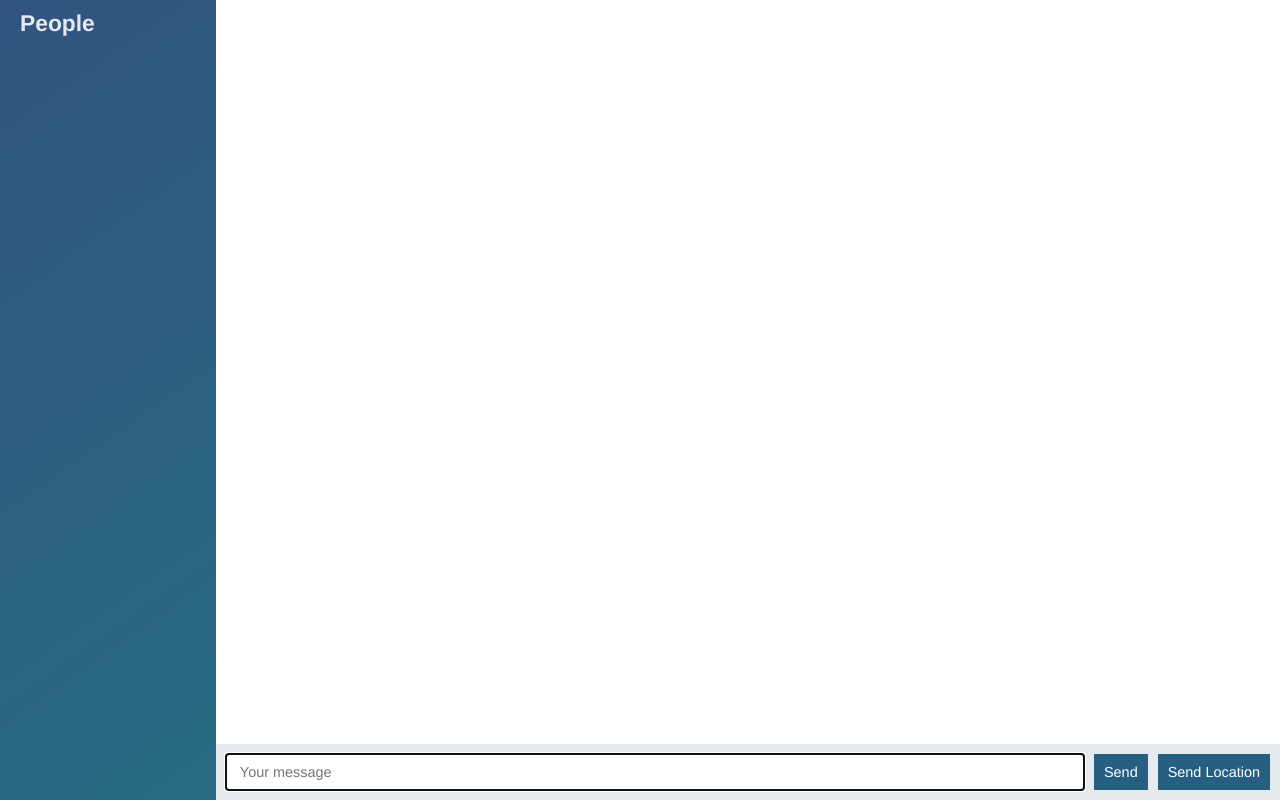
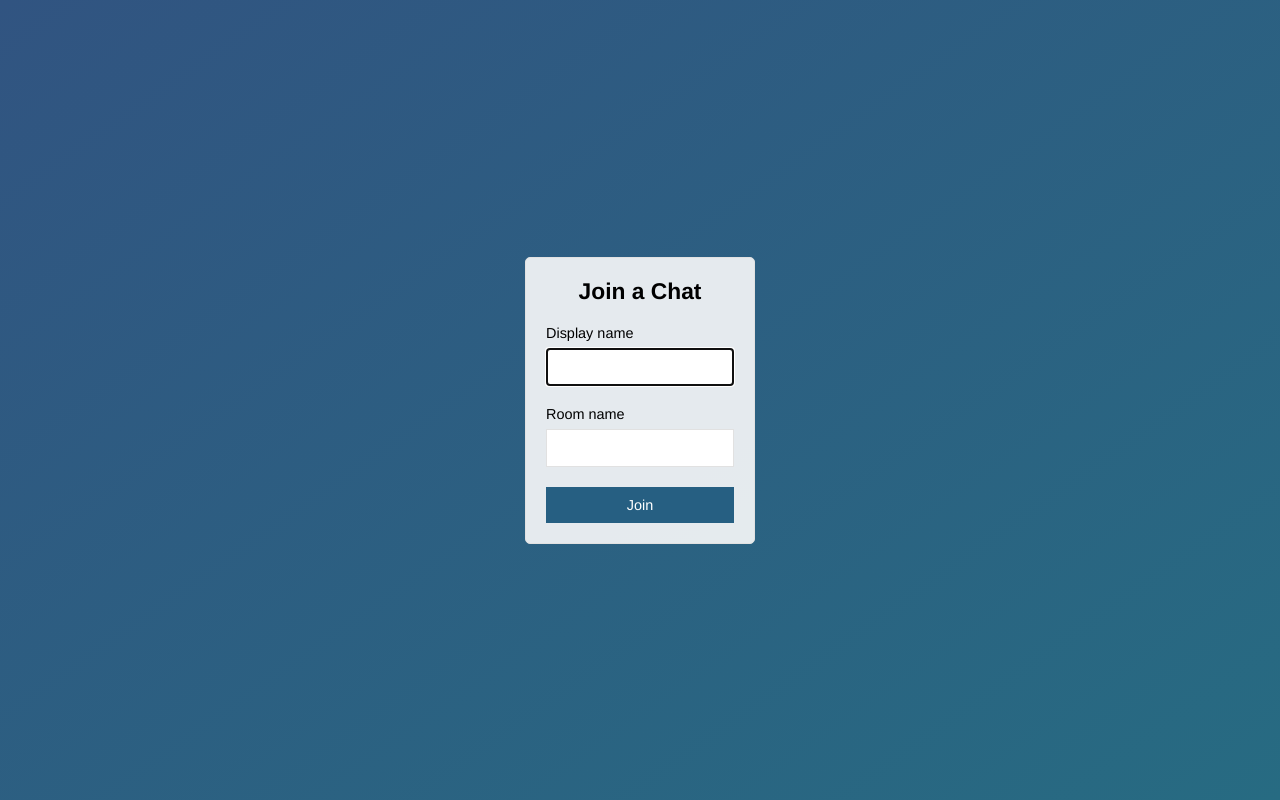
Before and after one commit to ltc2202/chatApp, a website: page public/index.html in a window 1280 px wide. Drawn offline with nearby package versions, Linux system fonts and the light colour scheme; no server answers.

Commit message:
Add join page that submits to chat room

```diff
--- a/public/index.html
+++ b/public/index.html
@@ -2,58 +2,28 @@
 <html>
   <head>
     <meta charset="utf-8">
+    <meta name="viewport" content="width=device-width, initial-scale=1, user-scalable=no">
     <link rel="stylesheet" href="/css/styles.css">
-    <title></title>
+    <title>Join | ChatApp</title>
   </head>
-  <body class="chat">
-
-    <div class="chat__sidebar">
-      <h3>People</h3>
-      <div id="users"></div>
+  <body class="centered-form">
+    <div class="centered-form__form">
+      <form action="/chat.html">
+        <div class="form-field">
+          <h3>Join a Chat</h3>
+        </div>
+        <div class="form-field">
+          <label>Display name</label>
+          <input type="text" name="name" autofocus>
+        </div>
+        <div class="form-field">
+          <label>Room name</label>
+          <input type="text" name="room">
+        </div>
+        <div class="form-field">
+          <button>Join</button>
+        </div>
+      </form>
     </div>
-
-    <div class="chat__main">
-      <ol id="messages" class="chat__messages"></ol>
-
-      <div class="chat__footer">
-        <form id="message-form">
-          <input type="text" name="message" placeholder=" Your message" autofocus autocomplete="off">
-          <button>Send</button>
-        </form>
-        <button id="send-location">Send Location</button>
-      </div>
-    </div>
-
-    <script id="message-template" type="text/template">
-      <li class="message">
-        <div class="message__title">
-          <h4>{{from}}</h4>
-          <span>{{createdAt}}</span>
-        </div>
-        <div class="message__body">
-          <p>{{text}}</p>
-        </div>
-      </li>
-    </script>
-
-    <script id="location-template" type="text/template">
-      <li class="message">
-        <div class="message__title">
-          <h4>{{from}}</h4>
-          <span>{{createdAt}}</span>
-        </div>
-        <div class="message__body">
-          <p>
-            <a href="{{url}}" target="_blank">My current location</a>
-          </p>
-        </div>
-      </li>
-    </script>
-
-    <script src="/socket.io/socket.io.js"></script>
-    <script src="/js/libs/jquery-3.2.1.min.js"></script>
-    <script src="/js/index.js"></script>
-    <script src="/js/libs/moment.js"></script>
-    <script src="/js/libs/mustache.js"></script>
   </body>
 </html>
```
Also changed, not shown: public/chat.html (added, +60 -0 lines), public/js/chat.js (renamed from public/js/index.js).
